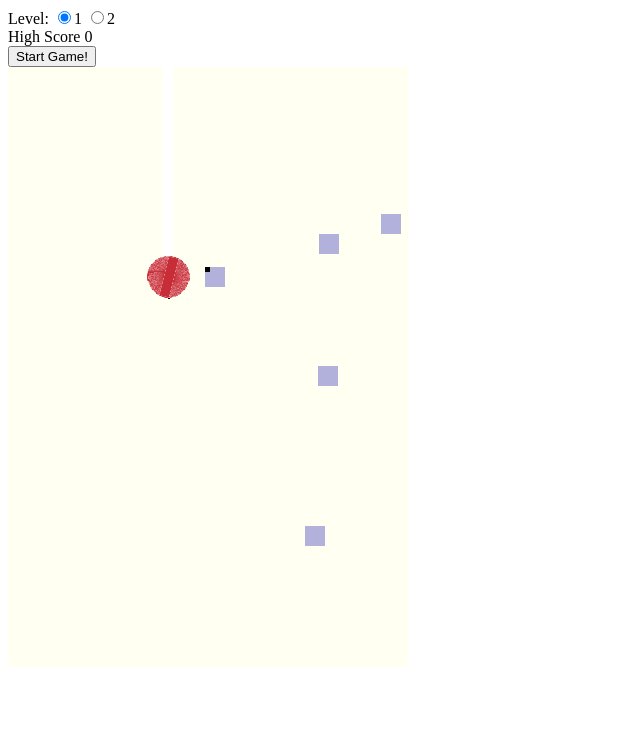
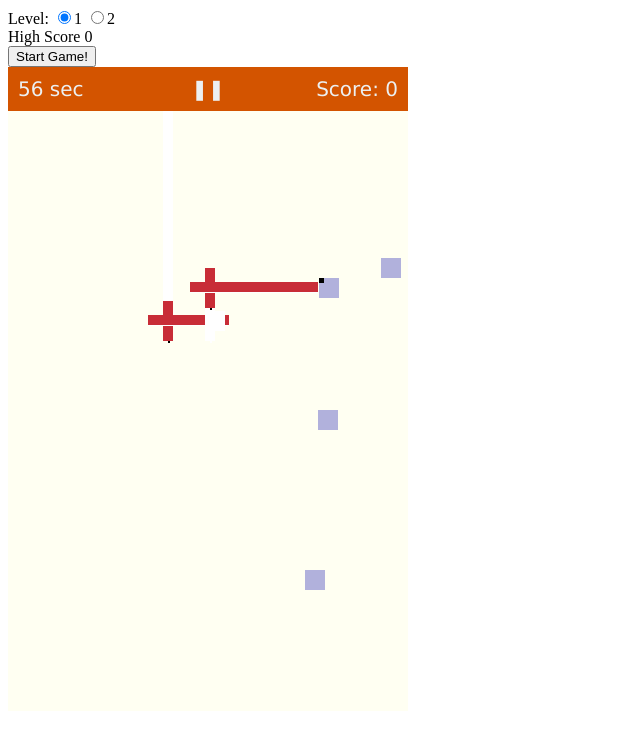
Before and after one commit to eh-am/tap-tap-bug, a plain HTML site: page index.html in a window 1280 px wide. Shown: the whole page, without its empty margins (0-640 px from the left). Drawn offline with Linux system fonts and the light colour scheme.

Commit message:
add a beautiful info bar

```diff
--- a/index.html
+++ b/index.html
@@ -24,6 +24,11 @@
 
 	</div>
 
+	<div id="info-bar">
+		<div id="timer"><span id="timer-content"></span><label for="timer"> sec</label></div>
+		<div id="pause-play">&#10074;&#10074;</div>
+		<div id="score"><label for="score">Score: </label><span id="score-content">0</span></div>
+	</div>
 	<canvas id="game"></canvas>
 
 	<script src="FoodGenerator.js"></script>
--- a/script.js
+++ b/script.js
@@ -2,6 +2,7 @@
 
 var GAME_WIDTH = 400;
 var GAME_HEIGHT = 600;
+var GAME_TIME = 60;
 
 var FOOD_WIDTH = 20;
 var FOOD_HEIGHT = 20;
@@ -13,6 +14,9 @@ var game = document.getElementById("game");
 var ctx = game.getContext('2d');
 var foods = [];
 var bugs = [];
+
+
+var gamePaused = false;
 
 var startButton = document.getElementById("startGameButton");
 startButton.addEventListener("click", function (e){
@@ -38,6 +42,31 @@ function startGame(){
 
 	spawnBug();
 
+	var currentTime = GAME_TIME;
+	document.getElementById("timer-content").textContent = currentTime;
+	setInterval(function (){
+		if (gamePaused === true) return;
+
+		document.getElementById("timer-content").textContent = currentTime--;
+		if (currentTime === 0){
+			gameOver();
+		}
+	}, 1000);
+
+	document.getElementById("pause-play").addEventListener("click", function(){
+		if (gamePaused === false){
+			document.getElementById("pause-play").innerHTML = "&#9658;";
+			gamePaused = true;
+		} else {
+			document.getElementById("pause-play").innerHTML = "&#10074;&#10074;";
+			gamePaused = false;
+		}
+
+	});
+}
+
+function gameOver(){
+	// Todo
 }
 
 function spawnBug(){
@@ -111,54 +140,26 @@ function getNearestFoodFrom(bug){
 
 function updateBug(bug){
 	//console.log("updating");
+	if (gamePaused === true) return;
 
 	var nearestFood = getNearestFoodFrom(bug);
 	// check for collision
 	handleEat(bug, nearestFood);
 
-
-//	var f_moveForward = setTimeInterval(moveForward, 1000/bug.velocity);
-//	var f_rotateBug = setTimeInterval(rotateBug, 1000/bug.velocity);
-
-
-	if (bug.needsRotation === true){
-		rotateBug();
-		return;
+	if ((nearestFood.y + nearestFood.height/2) === (bug.y + bug.height/2)){
+		console.log("y alinhado");
+		bug.rotation = (90 * Math.sign(bug.x - nearestFood.x));
+		bug.needsRotation = true;
+		moveForward();
 	}
-	if (bug.needsRotation === false){
+	else if((nearestFood.x + nearestFood.width/2) === (bug.x + bug.width/2)){
+		bug.rotation = (180 * Math.sign(bug.x - nearestFood.x));
+		bug.needsRotation = true;
+		moveForward();
+	} else {
 		moveForward();
 	}
 
-
-	// x is aligned
-	if (bug.needsRotation === false && (nearestFood.x + nearestFood.width/2) === (bug.x + bug.width/2)){
-		// TODO
-		// rotate and move forward
-		if ((bug.rotation % 90) === 0 && bug.rotation > 0){
-			console.log("doesn't need rotation anymore")
-			bug.needsRotation = false;
-
-		}else {
-			bug.needsRotation = true;
-			console.log("eixo x alinhado")
-			rotateFirst();
-		}
-
-	} else if (bug.needsRotation === false && ((nearestFood.y + nearestFood.height/2) === (bug.y + bug.height/2))){
-		// y is aligned
-		// rotate and move forward
-		console.log("eixo y alinhado");
-		console.log(bug.rotation);
-		if ((bug.rotation % 90) === 0 && bug.rotation > 0){
-			console.log("doesn't need rotation anymore")
-			bug.needsRotation = false;
-
-		}else {
-			bug.needsRotation = true;
-			console.log("eixo x alinhado")
-			rotateFirst();
-		}
-	}
 
 	function moveForward(){
 		console.log("moving forward");
@@ -180,6 +181,8 @@ function updateBug(bug){
 			console.log(distanceY)
 			if (distanceX <= distanceY || distanceY === 0){ //move in X axis
 				console.log("andando no x")
+				console.log("bug x " + bug.x);
+				console.log(bug);
 				bug.x += (Math.sign((nearestFood.x + nearestFood.width/2) - (bug.x + bug.width/2)));
 			} else { //Move in Y axis
 				console.log("andando no y")
@@ -205,12 +208,6 @@ function updateBug(bug){
 
 			bug.y += (Math.sign((nearestFood.y + nearestFood.height/2) - (bug.y + bug.height/2)));
 
-			// if (distanceX <= distanceY){ //move in X axis
-			// 	bug.x += (Math.sign((nearestFood.x + nearestFood.width/2) - (bug.x + bug.width/2)));
-			// } else { //Move in Y axis
-			//
-			// }
-
 			ctx.fillStyle = "rgba(200, 45, 55, 1)";
 			ctx.fillRect(bug.x, bug.y, bug.width, bug.height);
 
@@ -222,58 +219,6 @@ function updateBug(bug){
 
 
 	}
-
-
-
-
-	// if (nearestFood.y + nearestFood.height/2 >= (bug.y + bug.height/2) &&
-	// 	nearestFood.y + nearestFood.height/2 <= (bug.y + bug.height/2)){
-
-	// 	//TODO: rotate
-
-	// 	// it doesn't need to rotate anymore
-	// 	//if (90 === Math.abs(bug.rotation)){
-	// 	if (bug.needsRotation === false){
-	// 		console.log("ja rotacionei, agora andando no x");
-	// 		// nao precisa MAIS rotacionar
-	// 		ctx.save();
-	// 		var pivotX = bug.x + bug.width/2;
-	// 		var pivotY = bug.y + bug.height/2;
-	// 		ctx.translate(pivotX, pivotY);
-
-	// 		ctx.rotate(bug.rotation * Math.PI/180);
-	// 		ctx.clearRect(bug.x - pivotX, bug.y - pivotY, bug.width, bug.height);
-
-
-	// 		ctx.fillStyle = "rgba(200, 45, 55, 1)";
-
-	// 		// moves the bug into the right direction
-	// 		bug.x += (Math.sign(nearestFood.x - bug.x));
-
-	// 		ctx.fillRect(bug.x - pivotX + 1, bug.y - pivotY,
-	// 													bug.width, bug.height);
-	// 		console.log(bug.x + " : " + bug.y);
-	// 		ctx.restore();
-	// 		return;
-	// 	} else {
-	// 		//prepareCanvas();
-	// 		//console.log("rotacionando");
-	// 		bug.needsRotation = true;
-	// 		rotateBug();
-	// 		return;
-	// 	}
-
-	// }else {
-	// 	//console.log("andando no y");
-	// 	bug.y += (Math.sign(nearestFood.y - bug.y));
-	// }
-	// ctx.fillStyle = "rgba(200, 45, 55, 1)";
-	// ctx.fillRect(bug.x, bug.y, bug.width, bug.height);
-
-	// ctx.fillStyle = "rgba(0, 0, 0, 1)";
-	// ctx.fillRect(bug.x + bug.width/2, bug.y + bug.height, 2, 2);	//a black dot to show the bug's direction
-
-	// ctx.restore();
 
 
 	function handleEat(bug, nearestFood){
@@ -309,6 +254,7 @@ function updateBug(bug){
 		if ((bug.rotation % 90 === 0)){
 			console.log("doesn't need rotation anymore")
 			bug.needsRotation = false;
+			moveForward();
 		}
 
 		ctx.save();
--- a/style.css
+++ b/style.css
@@ -0,0 +1,19 @@
+*, *:before, *:after {
+  box-sizing: border-box;
+}
+
+#info-bar {
+	display: -webkit-flex;
+	display: flex;
+	background-color: #d35400;
+	color: #ecf0f1;
+	font-size: 20px;
+	width: 400px;
+	padding: 10px;
+	font-family: Verdana, sans-serif;
+}
+#timer, #pause-play, #score{
+	flex: 1;
+}
+#pause-play{ text-align: center; cursor: pointer;}
+#score{ text-align: right; }
```
